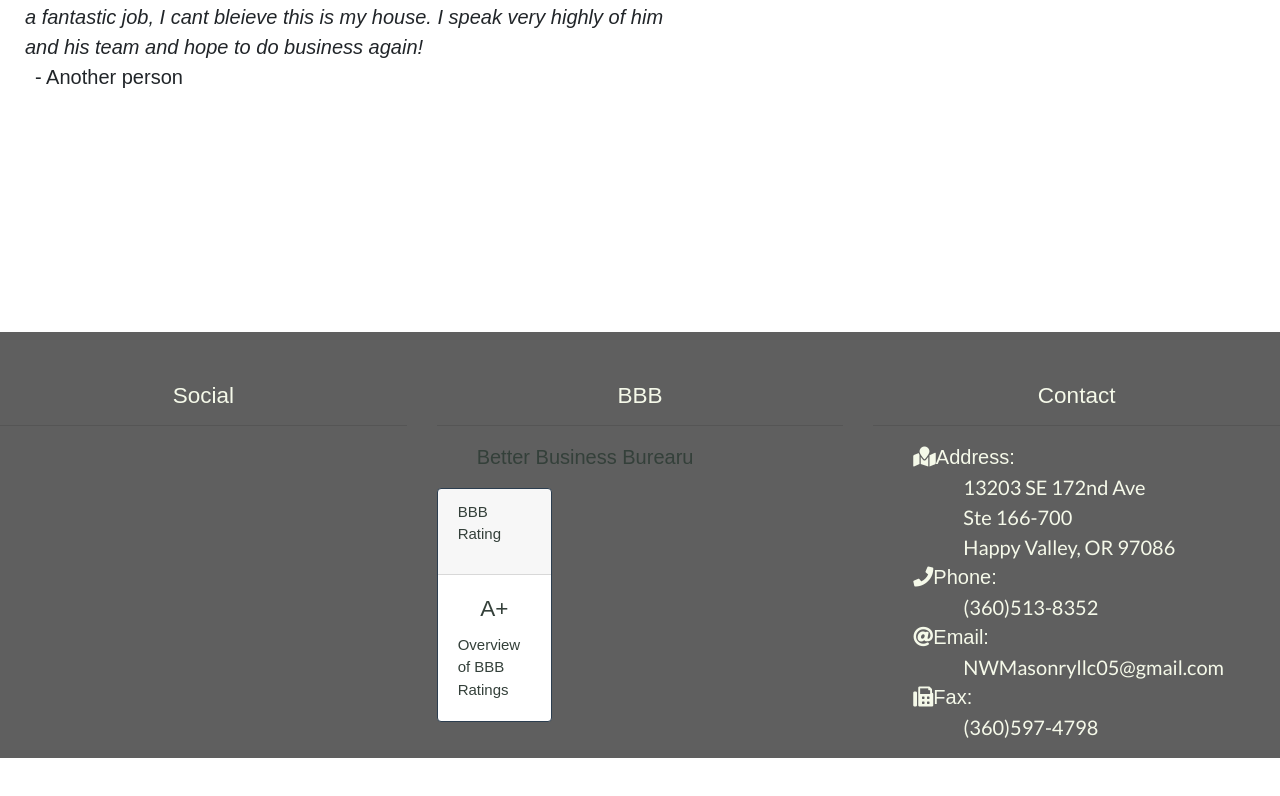
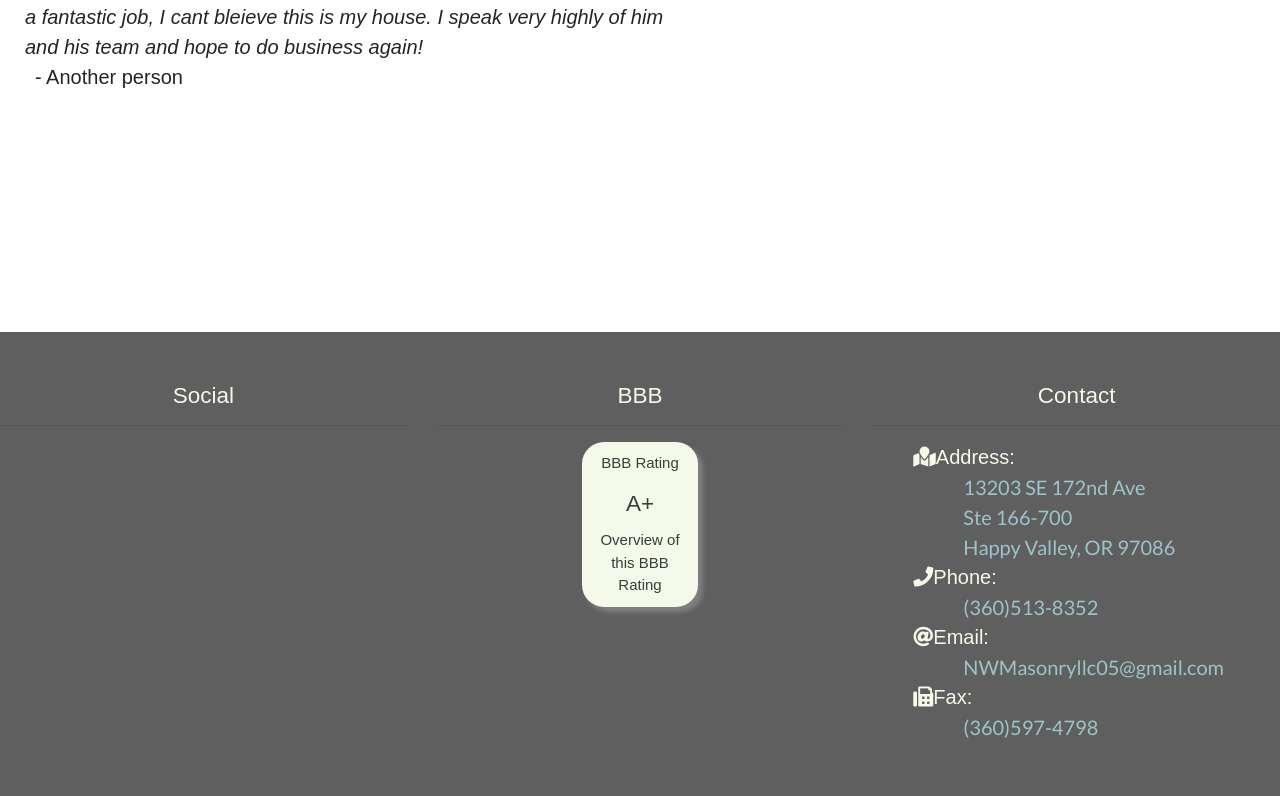
Before and after one commit to ashleynicole472/NWMasonry, a React (Create React App) app in the folder nwmasonry/: page / in a window 1280 px wide. Shown: the part 841-1637 px from the top of the page. Before the commit the page ends 1599 px from the top, so only its background shows below. Built offline with nearby package versions, Linux system fonts and the light colour scheme.

Commit message:
Still working on footer

```diff
--- /dev/null
+++ b/nwmasonry/src/App.css
@@ -0,0 +1,16 @@
+a {
+    color: #34403A !important;
+    text-decoration: none !important;
+}
+
+h4 {
+    text-align: center;
+}
+
+ul {
+    list-style: none;
+}
+
+.card {
+    max-width: 20rem;
+}
--- a/nwmasonry/src/App.js
+++ b/nwmasonry/src/App.js
@@ -4,6 +4,7 @@ import WelcomeSign from './Components/WelcomeSign/WelcomeSign.js';
 import About from './Components/AboutUs/AboutUs.js';
 import Reviews from './Components/CustomerReviews/Reviews.js';
 import Footer from './Components/Footer/Footer.js';
+import './App.css';
 
 class App extends Component {
   render() {
--- a/nwmasonry/src/Components/Footer/Footer.css
+++ b/nwmasonry/src/Components/Footer/Footer.css
@@ -1,15 +1,24 @@
 .footer-container {
     padding-top: 50px;
+    padding-bottom: 50px;
     background-color: #5f5f5f;
     color: #F5F9E9;
 }
 
+.bbb-rating {
+    background-color: #F5F9E9;
+    padding: 10px;
+    border-radius: 22px;
+    box-shadow: 5px 5px 5px grey;
+    text-align: center;
+}
 .li-text {
     font-family: 'Abel', sans-serif !important;
 }
 
 .li-indent-text {
     font-family: 'Lato', sans-serif !important;
+    color: #9BC4CB !important;
     text-indent: 50px;
 }
 
@@ -17,24 +26,7 @@
     color: #C2C1A5 !important;
 }
 
-.card {
-    max-width: 20rem;
-}
-
 #rating-text {
     align-content: center;
     color: #34403A !important;
 }
-
-a {
-    color: #34403A !important;
-    text-decoration: none !important;
-}
-
-h4 {
-    text-align: center;
-}
-
-ul {
-    list-style: none;
-}
--- a/nwmasonry/src/components/Footer/footer.js
+++ b/nwmasonry/src/components/Footer/footer.js
@@ -16,25 +16,20 @@ class Footer extends Component {
                     </div>
                     <div className="col-md-4">
                         <h4>BBB</h4><hr/>
-                        <ul>
-                            <li>
-                                <a
-                                    className="footer-links"
-                                    href="https://www.bbb.org/us/wa/vancouver/profile/mason-contractors/nw-masonry-llc-1296-22649156"
-                                    target="#">
-                                    Better Business Burearu
-                                </a>
-                            </li>
-                        </ul>
                         <div className="row">
                             <div className="col-md-4">
-                                <div className="card border-primary mb-3">
-                                    <div className="card-header"><p id="rating-text">BBB Rating</p></div>
-                                    <div className="card-body">
-                                        <h4 className="card-title" id="rating-text">A+</h4>
-                                        <a href="https://www.bbb.org/us/wa/vancouver/profile/mason-contractors/nw-masonry-llc-1296-22649156" className="card-text" target="#">Overview of BBB Ratings</a>
-                                    </div>
+                            </div>
+                            <div className="col-md-4">
+                                <div className="bbb-rating">
+                                    <p id="rating-text">BBB Rating</p>
+                                    <h4 className="card-title" id="rating-text">A+</h4>
+                                    <a href="https://www.bbb.org/us/wa/vancouver/profile/mason-contractors/nw-masonry-llc-1296-22649156"
+                                        className="card-text"
+                                        target="#">Overview of this BBB Rating
+                                    </a>
                                 </div>
+                            </div>
+                            <div className="col-md-4">
                             </div>
                         </div>
                     </div>
```
